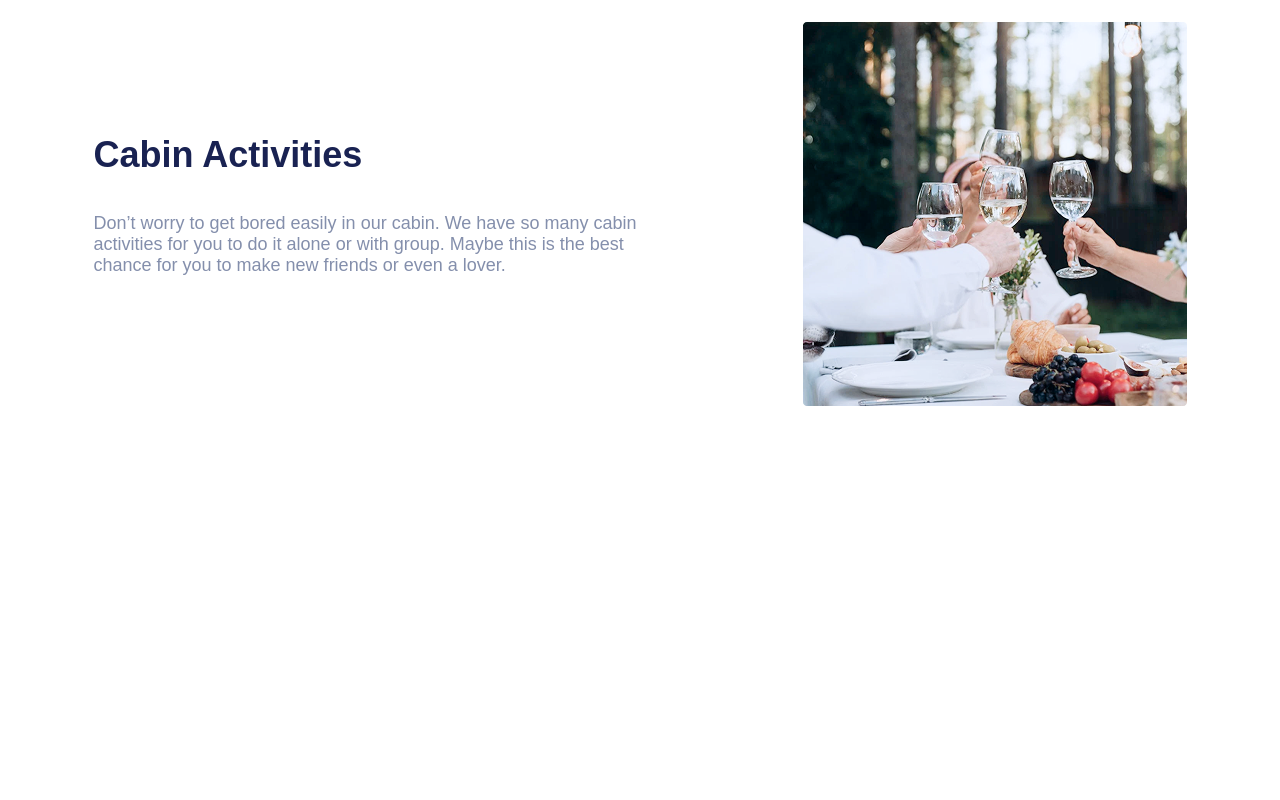
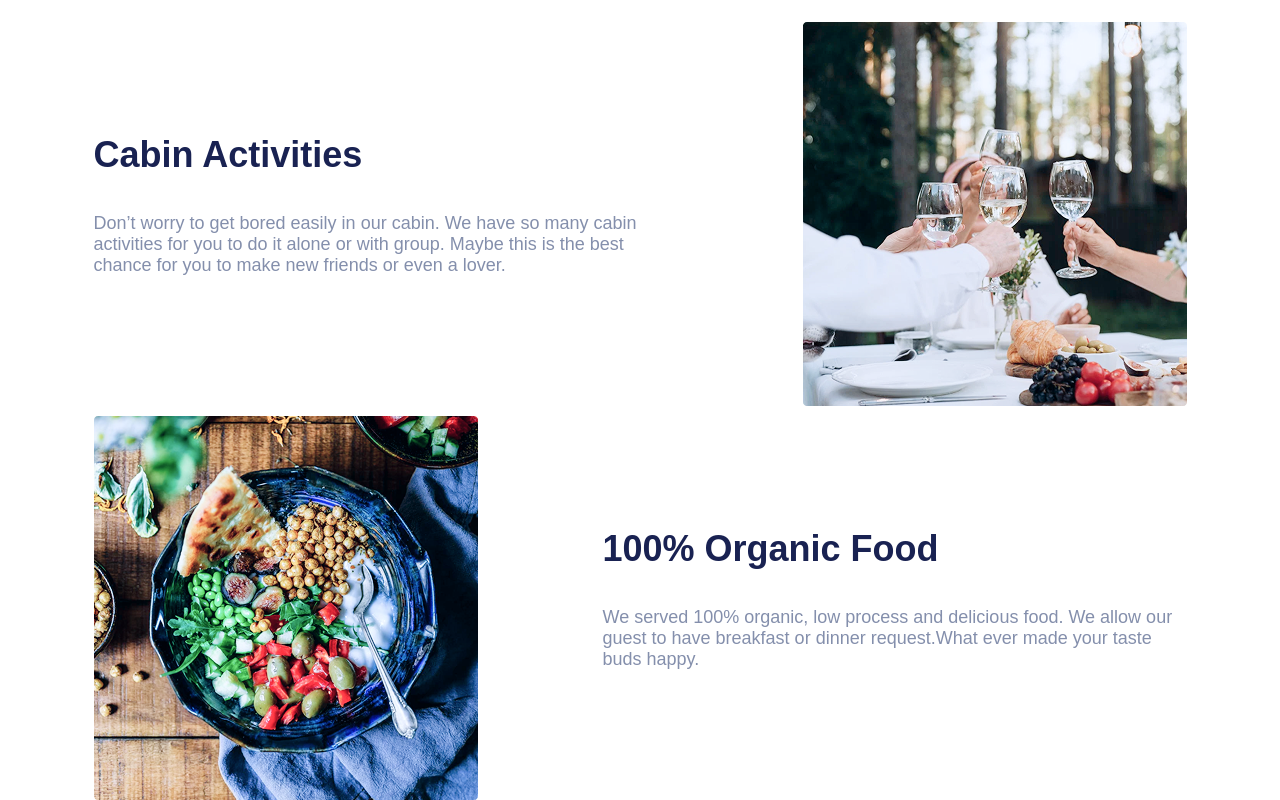
Before and after one commit to themagawo2011/homework-14, a plain HTML site: page index.html in a window 1280 px wide. Shown: the part 1959-2759 px from the top of the page. Before the commit the page ends 2365 px from the top, so only its background shows below. Drawn offline with Linux system fonts and the light colour scheme.

Commit message:
div 5 сохтам

```diff
--- a/index.html
+++ b/index.html
@@ -53,5 +53,15 @@
 
         <img src="./images/image 21.png" alt="">
     </div>
+
+
+    <div class="box5">
+        <img src="./images/image 18.png" alt="">
+
+        <div class="d1box5">
+            <h1 class="h1box5">100% Organic Food</h1>
+            <p class="p1box4">We served 100% organic, low process and delicious food. We allow our guest to have breakfast or dinner request.What ever made your taste buds happy.</p>
+        </div>
+    </div>
 </body>
 </html>
--- a/style.css
+++ b/style.css
@@ -185,3 +185,25 @@
     align-items: center;
     gap: 125px;
 }
+
+.h1box5{
+    width: 384px;
+    height: 54px;
+    font-size: 36px;
+    font-weight: 600;
+    color: #192252;
+}
+
+.d1box5{
+    display: flex;
+    flex-direction: column;
+    gap: 25px;
+}
+
+.box5{
+    display: flex;
+    justify-content: center;
+    align-items: center;
+    gap: 125px;
+    margin-top: 10px;
+}
```
Also changed, not shown: images/image 18.png (added).
